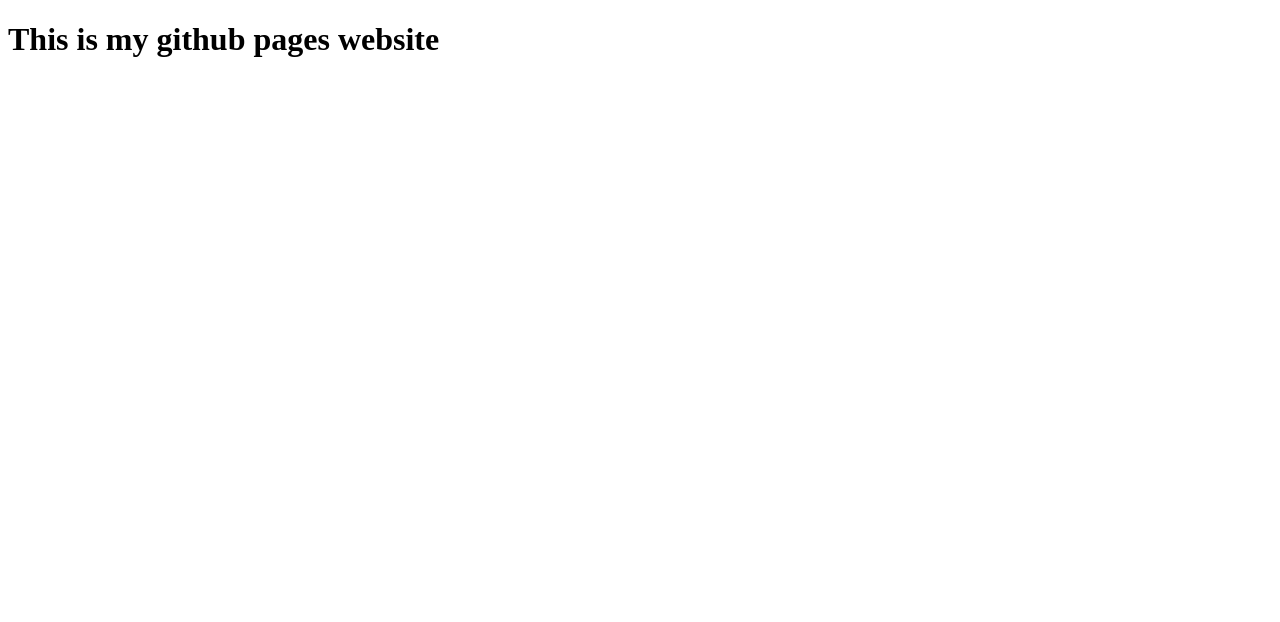
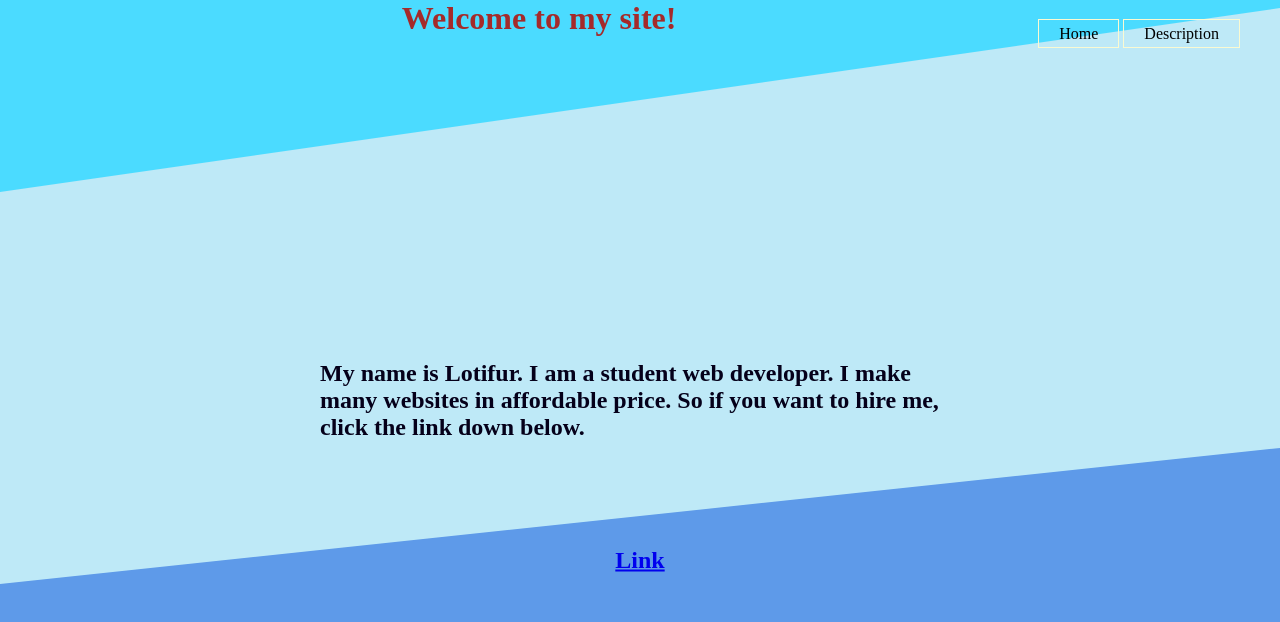
Before and after one commit to Lotifur567/Lotifur567.github.io, a plain HTML site: page index.html in a window 1280 px wide. Drawn offline with Linux system fonts and the light colour scheme.

Commit message:
My first website

```diff
--- a/index.html
+++ b/index.html
@@ -2,10 +2,101 @@
 <html lang="en">
     <head>
         <title>
-            My site!
+            Lotifur's website
         </title>
+        <style>
+            *{
+    font-family: century;
+    padding: 0;
+    margin: 0;
+}
+body #bg{
+    height: 100%;
+    width: 100%;
+    background-color:rgb(75, 219, 255) ;
+    clip-path: polygon(0 0, 100% 0, 100% 26%, 0 63%);
+    position: absolute;
+    z-index: -1;
+}
+body #second{
+    height: 100%;
+    width: 100%;
+    background-color:rgb(190, 233, 247);
+    clip-path: polygon(100% 1%, 100% 64%, 0 100%, 0 24%);
+    position: absolute;
+    z-index: -1;
+
+}
+body #third{
+    height: 100%;
+    width: 100%;
+    background-color: rgb(94, 154, 233);
+    clip-path: polygon(100% 56%, 100% 100%, 0 100%, 0 73%);
+    position: absolute;
+    z-index: -1;
+}
+  ul{
+    float: right;
+    list-style-type: none;
+    margin-top: 25px; ;
+}
+ ul li a{
+    text-decoration: none;
+    color:black;
+    padding: 5px 20px;
+border:1px solid lightgoldenrodyellow;
+transition: 0.6s ease;
+}
+.main ul li{
+    display: inline-block;
+}
+ul li a:hover {
+    background-color: coral;
+    color: lightseagreen;
+
+}
+.main{
+    max-width: 1200px;
+    margin: auto;
+}
+.title{
+    color: brown;
+    text-align: center;
+}
+.text{
+    color: rgb(5, 0, 26);
+    position: absolute;
+    top:50%;
+    left:50%;
+    transform:translate(-50%,-50%);
+}
+#link{
+    position: absolute;
+    top:70%;
+    left:50%;
+    transform:translate(-50%,-50%);
+}
+
+        </style>
     </head>
     <body>
-        <h1>This is my github pages website</h1>
+        <header>
+            <div id="bg"> </div>
+            <div id="second"></div>
+            <div id="third"></div>
+            <div class="main">
+                <ul>
+                    <li><a href="#">Home</a> </li>
+                    <li><a href="#">Description</a></li>
+                </ul>
+                <div class="title">
+                    <h1>Welcome to my site!</h1>
+                </div>
+          </div>
+          <div class="text"><h2>My name is Lotifur. I am a student web developer. I make many websites in affordable price.
+               So if you want to hire me, click the link down below.</h2></div>
+          <div id="link"><h2>
+         <a href="https://www.fiverr.com/lotifur_567/make-simple-web-pages-using-html-and-css?context_referrer=search_gigs&source=top-bar&ref_ctx_id=d6e6f3e330cf0f50aa8d146ea16fbe70&pckg_id=1&pos=1&context_type=auto&funnel=d528210dd4af2ec89c0e29f0d6150e6a&seller_online=true">Link</a></h2></div>
+        </header>
     </body>
 </html>
```
